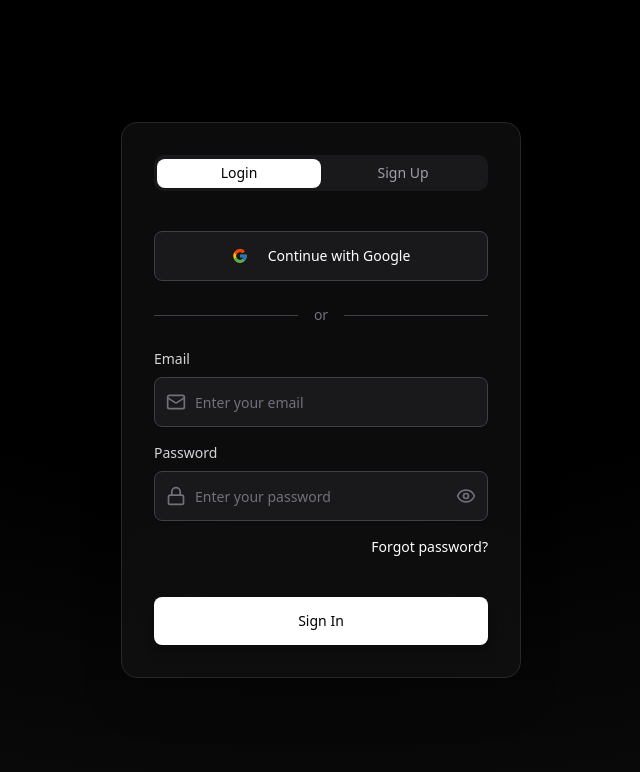
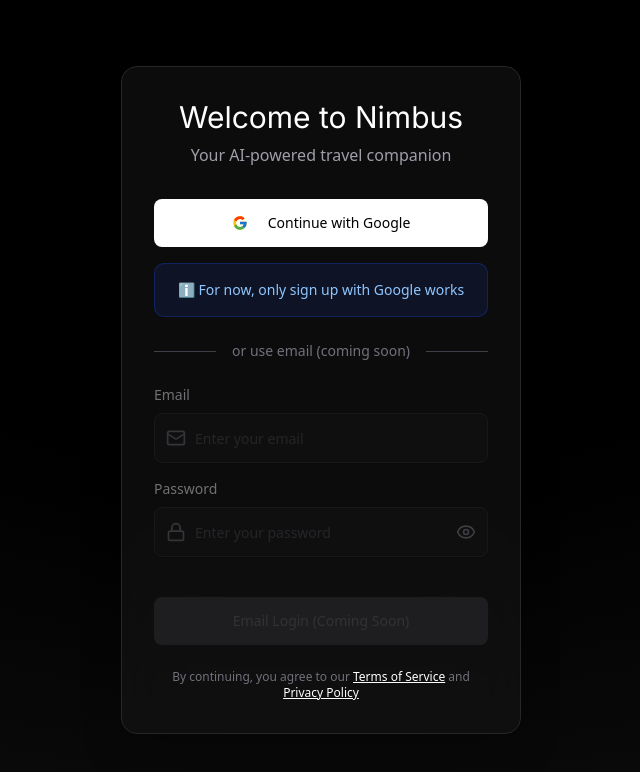
Before and after one commit to himanshu-sheetlani/Nimbus-Medicaps, a React (Vite) app in the folder client/: page /auth in a window 1280 px wide. Shown: the top 772 px of the page, without its empty margins (319-959 px from the left). Built offline with nearby package versions, Linux system fonts and the light colour scheme; no server answers.

Commit message:
Added Logo for This Winning Project ! 👀

```diff
--- a/client/index.html
+++ b/client/index.html
@@ -2,7 +2,7 @@
 <html lang="en">
   <head>
     <meta charset="UTF-8" />
-    <link rel="icon" type="image/svg+xml" href="/vite.svg" />
+    <link rel="icon" type="image/svg+xml" href="./src/assets/logo.png" />
     <link rel="preconnect" href="https://fonts.googleapis.com" />
     <link rel="preconnect" href="https://fonts.gstatic.com" crossorigin />
     <link
--- a/client/src/index.css
+++ b/client/src/index.css
@@ -176,3 +176,7 @@
     font-weight: 700;
   }
 }
+
+::-webkit-scrollbar{
+  display: none;
+}
--- a/client/src/pages/auth/page.jsx
+++ b/client/src/pages/auth/page.jsx
@@ -1,8 +1,7 @@
 import { useState } from "react";
-import { Eye, EyeOff, Mail, Lock, Chrome } from "lucide-react";
+import { Eye, EyeOff, Mail, Lock } from "lucide-react";
 import { Button } from "@/components/ui/button";
 import { Input } from "@/components/ui/input";
-import { Tabs, TabsList, TabsTrigger, TabsContent } from "@/components/ui/tabs";
 import { useAuthStore } from "@/stores/useAuthStore";
 import { auth, signInWithPopup, provider } from "@/config/firebase.config.js";
 import { FcGoogle } from "react-icons/fc";
@@ -13,7 +12,6 @@
   const [formData, setFormData] = useState({
     email: "",
     password: "",
-    confirmPassword: "",
   });
 
   const handleInputChange = (e) => {
@@ -23,16 +21,20 @@
     });
   };
 
-  const handleSubmit = (e, isLogin) => {
+  const handleSubmit = (e) => {
     e.preventDefault();
     // Handle form submission
-    console.log("Form submitted:", { ...formData, isLogin });
+    console.log("Form submitted:", formData);
   };
 
-  const handleGoogleLogin = async () => {
+  const handleGoogleAuth = async () => {
+    try {
       const result = await signInWithPopup(auth, provider);
       const idToken = await result.user.getIdToken();
       await signUp(idToken);
+    } catch (error) {
+      console.error("Google auth failed:", error);
+    }
   };
 
   return (
@@ -48,50 +50,44 @@
 
       {/* Main Content */}
       <div className="relative z-10 w-full max-w-md mx-auto px-6">
-        {" "}
         {/* Auth Card */}
         <div className="bg-zinc-900/50 backdrop-blur-xl border border-zinc-800 rounded-2xl p-8 shadow-2xl">
-          <Tabs defaultValue="login" className="w-full">
-            {/* Tab Navigation */}
-            <TabsList className="grid w-full grid-cols-2 mb-8 bg-zinc-800/50 border-zinc-700">
-              <TabsTrigger
-                value="login"
-                className="data-[state=active]:bg-white data-[state=active]:text-black text-zinc-400"
-              >
-                Login
-              </TabsTrigger>
-              <TabsTrigger
-                value="signup"
-                className="data-[state=active]:bg-white data-[state=active]:text-black text-zinc-400"
-              >
-                Sign Up
-              </TabsTrigger>
-            </TabsList>
+          {/* Header */}
+          <div className="text-center mb-8">
+            <h1 className="text-3xl font-inter text-white mb-2">
+              Welcome to Nimbus
+            </h1>
+            <p className="text-zinc-400">Your AI-powered travel companion</p>
+          </div>
 
-            {/* Login Tab Content */}
-            <TabsContent value="login" className="space-y-4">
-              {/* Google Login Button */}
+          {/* Google Authentication - Primary Option */}
+          <div className="space-y-4">
             <Button
-                onClick={handleGoogleLogin}
-                variant="outline"
-                className="w-full mb-6 bg-zinc-800/50 border-zinc-700 text-white hover:border-zinc-600 py-6"
+              onClick={handleGoogleAuth}
+              className="w-full bg-white text-black hover:bg-gray-100 py-6 font-medium"
             >
               <FcGoogle className="mr-3 h-5 w-5" />
               Continue with Google
             </Button>
 
+            {/* Info Message */}
+            <div className="bg-blue-900/20 border border-blue-700/30 rounded-lg p-4">
+              <p className="text-blue-300 text-sm text-center">
+                ℹ️ For now, only sign up with Google works
+              </p>
+            </div>
+
             {/* Divider */}
-              <div className="flex items-center mb-6">
+            <div className="flex items-center my-6">
               <div className="flex-1 border-t border-zinc-700"></div>
-                <span className="px-4 text-zinc-500 text-sm">or</span>
+              <span className="px-4 text-zinc-500 text-sm">
+                or use email (coming soon)
+              </span>
               <div className="flex-1 border-t border-zinc-700"></div>
             </div>
 
-              {/* Login Form */}
-              <form
-                onSubmit={(e) => handleSubmit(e, true)}
-                className="space-y-4"
-              >
+            {/* Email Form - Disabled for now */}
+            <form onSubmit={handleSubmit} className="space-y-4 opacity-50">
               {/* Email Field */}
               <div>
                 <label className="block text-sm font-medium text-zinc-300 mb-2">
@@ -106,7 +102,7 @@
                     onChange={handleInputChange}
                     placeholder="Enter your email"
                     className="pl-10 bg-zinc-800/50 border-zinc-700 text-white placeholder-zinc-500 focus:border-white focus:ring-white/20 py-6"
-                      required
+                    disabled
                   />
                 </div>
               </div>
@@ -125,12 +121,13 @@
                     onChange={handleInputChange}
                     placeholder="Enter your password"
                     className="pl-10 pr-12 bg-zinc-800/50 border-zinc-700 text-white placeholder-zinc-500 focus:border-white focus:ring-white/20 py-6"
-                      required
+                    disabled
                   />
                   <button
                     type="button"
                     onClick={() => setShowPassword(!showPassword)}
                     className="absolute right-3 top-1/2 transform -translate-y-1/2 text-zinc-500 hover:text-zinc-300"
+                    disabled
                   >
                     {showPassword ? (
                       <EyeOff className="h-5 w-5" />
@@ -141,140 +138,28 @@
                 </div>
               </div>
 
-                {/* Forgot Password */}
-                <div className="flex justify-end">
-                  <button
-                    type="button"
-                    className="text-sm text-white hover:text-gray-300 transition-colors"
-                  >
-                    Forgot password?
-                  </button>
-                </div>
-
-                {/* Submit Button */}
+              {/* Submit Button - Disabled */}
               <Button
                 type="submit"
-                  className="w-full bg-white text-black hover:bg-gray-200 py-6 mt-6 shadow-lg"
+                className="w-full bg-zinc-600 text-zinc-400 py-6 mt-6 cursor-not-allowed"
+                disabled
               >
-                  Sign In
+                Email Login (Coming Soon)
               </Button>
             </form>
-            </TabsContent>
-
-            {/* Sign Up Tab Content */}
-            <TabsContent value="signup" className="space-y-4">
-              {/* Google Login Button */}
-              <Button
-                onClick={handleGoogleLogin}
-                variant="outline"
-                className="w-full mb-6 bg-zinc-800/50 border-zinc-700 text-white hover:bg-zinc-700/50 hover:border-zinc-600 py-6"
-              >
-                <Chrome className="mr-3 h-5 w-5" />
-                Continue with Google
-              </Button>
-
-              {/* Divider */}
-              <div className="flex items-center mb-6">
-                <div className="flex-1 border-t border-zinc-700"></div>
-                <span className="px-4 text-zinc-500 text-sm">or</span>
-                <div className="flex-1 border-t border-zinc-700"></div>
-              </div>
-
-              {/* Sign Up Form */}
-              <form
-                onSubmit={(e) => handleSubmit(e, false)}
-                className="space-y-4"
-              >
-                {/* Email Field */}
-                <div>
-                  <label className="block text-sm font-medium text-zinc-300 mb-2">
-                    Email
-                  </label>
-                  <div className="relative">
-                    <Mail className="absolute left-3 top-1/2 transform -translate-y-1/2 h-5 w-5 text-zinc-500" />
-                    <Input
-                      type="email"
-                      name="email"
-                      value={formData.email}
-                      onChange={handleInputChange}
-                      placeholder="Enter your email"
-                      className="pl-10 bg-zinc-800/50 border-zinc-700 text-white placeholder-zinc-500 focus:border-white focus:ring-white/20 py-6"
-                      required
-                    />
-                  </div>
-                </div>
-
-                {/* Password Field */}
-                <div>
-                  <label className="block text-sm font-medium text-zinc-300 mb-2">
-                    Password
-                  </label>
-                  <div className="relative">
-                    <Lock className="absolute left-3 top-1/2 transform -translate-y-1/2 h-5 w-5 text-zinc-500" />
-                    <Input
-                      type={showPassword ? "text" : "password"}
-                      name="password"
-                      value={formData.password}
-                      onChange={handleInputChange}
-                      placeholder="Enter your password"
-                      className="pl-10 pr-12 bg-zinc-800/50 border-zinc-700 text-white placeholder-zinc-500 focus:border-white focus:ring-white/20 py-6"
-                      required
-                    />
-                    <button
-                      type="button"
-                      onClick={() => setShowPassword(!showPassword)}
-                      className="absolute right-3 top-1/2 transform -translate-y-1/2 text-zinc-500 hover:text-zinc-300"
-                    >
-                      {showPassword ? (
-                        <EyeOff className="h-5 w-5" />
-                      ) : (
-                        <Eye className="h-5 w-5" />
-                      )}
-                    </button>
-                  </div>
-                </div>
-
-                {/* Confirm Password Field */}
-                <div>
-                  <label className="block text-sm font-medium text-zinc-300 mb-2">
-                    Confirm Password
-                  </label>
-                  <div className="relative">
-                    <Lock className="absolute left-3 top-1/2 transform -translate-y-1/2 h-5 w-5 text-zinc-500" />
-                    <Input
-                      type="password"
-                      name="confirmPassword"
-                      value={formData.confirmPassword}
-                      onChange={handleInputChange}
-                      placeholder="Confirm your password"
-                      className="pl-10 bg-zinc-800/50 border-zinc-700 text-white placeholder-zinc-500 focus:border-white focus:ring-white/20 py-6"
-                      required
-                    />
-                  </div>
-                </div>
-
-                {/* Submit Button */}
-                <Button
-                  type="submit"
-                  className="w-full bg-white text-black hover:bg-gray-200 py-6 mt-6 shadow-lg"
-                >
-                  Create Account
-                </Button>
 
             {/* Terms */}
-                <p className="text-xs text-zinc-500 text-center mt-4">
-                  By creating an account, you agree to our{" "}
-                  <a href="#" className="text-white hover:text-gray-300">
+            <p className="text-xs text-zinc-500 text-center mt-6">
+              By continuing, you agree to our{" "}
+              <a href="#" className="text-white hover:text-gray-300 underline">
                 Terms of Service
               </a>{" "}
               and{" "}
-                  <a href="#" className="text-white hover:text-gray-300">
+              <a href="#" className="text-white hover:text-gray-300 underline">
                 Privacy Policy
               </a>
             </p>
-              </form>
-            </TabsContent>
-          </Tabs>
+          </div>
         </div>
       </div>
     </div>
--- a/client/src/utils/axios.js
+++ b/client/src/utils/axios.js
@@ -1,6 +1,9 @@
 import axios from "axios";
 
+const isProduction = process.env.VITE_ENV === "production";
+const productionURL = process.env.VITE_PROD_API_URL;
+
 export const apiClient = axios.create({
-  baseURL: "http://localhost:5000/api",
+  baseURL: isProduction ? productionURL : "http://localhost:5000/api",
   withCredentials: true,
 });
```
Also changed, not shown: client/src/assets/logo.png (added). Lines whose indentation alone changed are shown as unchanged.
